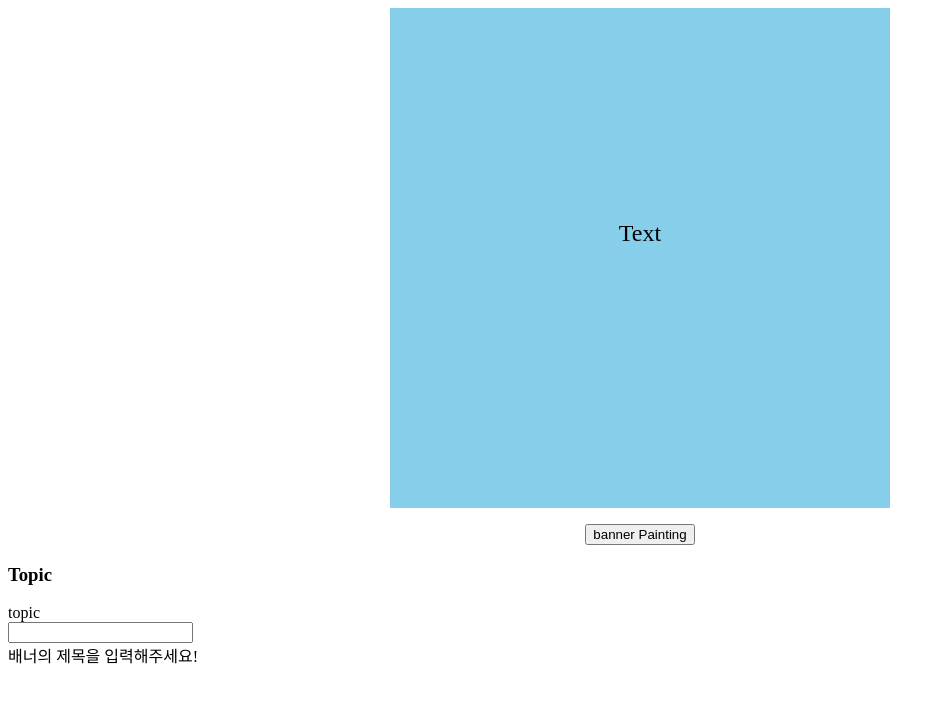
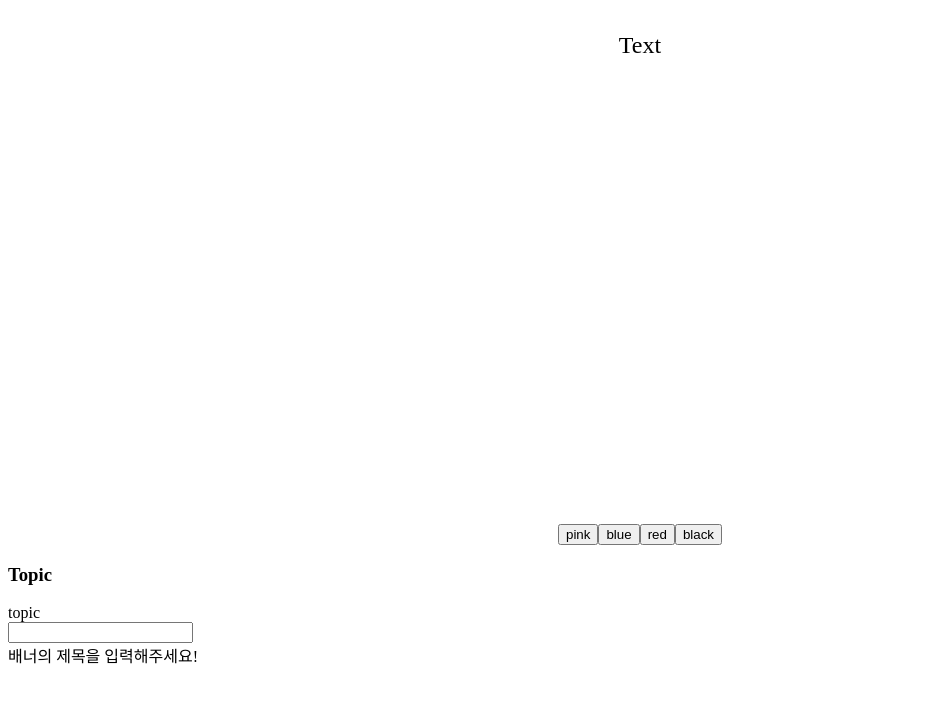
Before and after one commit to Team-Rocket-TR/iBanner, a React app: page / in a window 1280 px wide. Shown: the top 702 px of the page, without its empty margins (0-945 px from the left). Built offline with nearby package versions, Linux system fonts and the light colour scheme; the HTML template or start-up script is replaced by a standard one.

Commit message:
배너 배경색상 적용을 위한 기본작업
테스트를 위한 4개의 색상 버튼 생성

```diff
--- a/src/App.jsx
+++ b/src/App.jsx
@@ -1,13 +1,10 @@
 import React from 'react';
-
-import ColorpickerIcon from './ColorpickerIcon';
-import BannerPreview from './BannerPreview';
+import BannerContainer from './BannerContainer';
 import TopicContainer from './TopicContainer';
 
 const App = () => (
   <>
-    <BannerPreview />
-    <ColorpickerIcon />
+    <BannerContainer />
     <TopicContainer />
   </>
 );
--- /dev/null
+++ b/src/BannerContainer.jsx
@@ -0,0 +1,19 @@
+import React, { useState } from 'react';
+import BannerPreview from './BannerPreview';
+import ColorpickerIcon from './ColorpickerIcon';
+
+const BannerContainer = () => {
+  const [color, setColor] = useState('black');
+  const handleClick = (selectedColor) => {
+    setColor(selectedColor);
+  };
+
+  return (
+    <>
+      <BannerPreview color={color} />
+      <ColorpickerIcon onClick={handleClick} />
+    </>
+  );
+};
+
+export default BannerContainer;
--- a/src/ColorpickerIcon.jsx
+++ b/src/ColorpickerIcon.jsx
@@ -1,6 +1,5 @@
-import React, { useState } from 'react';
+import React from 'react';
 import styled from 'styled-components';
-import BackgroundColorpicker from './BackgroundColorpicker';
 
 const BannerPaintingBtn = styled.div`
   display: -webkit-flex;
@@ -8,30 +7,13 @@ const BannerPaintingBtn = styled.div`
   padding-top: 1rem;
 `;
 
-const ColorpickerIcon = ({ bannerBackgroundColor, colorpickerHandler }) => {
-  const [colorpicker, setColorpicker] = useState(false);
-
-  // banner painting 버튼 클릭했을 때 핸들러
-  const handleBannerColor = () => {
-    setColorpicker(!colorpicker);
-  };
-
-  const handleColorChange = (colors, event) => {
-    colorpickerHandler({ ...colors, event });
-  };
-
-  return (
-    <BannerPaintingBtn>
-      <button type="button" onClick={() => handleBannerColor()}>banner Painting</button>
-      {colorpicker && (
-        <BackgroundColorpicker
-          color={bannerBackgroundColor}
-          onChangeComplete={handleColorChange}
-          onChange={handleColorChange}
-        />
-      )}
-    </BannerPaintingBtn>
-  );
-};
+const ColorpickerIcon = ({ onClick }) => (
+  <BannerPaintingBtn>
+    <button type="button" onClick={() => onClick('pink')}>pink</button>
+    <button type="button" onClick={() => onClick('blue')}>blue</button>
+    <button type="button" onClick={() => onClick('red')}>red</button>
+    <button type="button" onClick={() => onClick('black')}>black</button>
+  </BannerPaintingBtn>
+);
 
 export default ColorpickerIcon;
--- a/src/bannerPreview.jsx
+++ b/src/bannerPreview.jsx
@@ -1,8 +1,8 @@
 import React from 'react';
 import styled from 'styled-components';
 
+// background: skyblue;
 const BannerImage = styled.div`
-    background: skyblue;
     margin-left: auto;
     margin-right: auto;
     margin-top: auto;
@@ -12,7 +12,6 @@ const BannerImage = styled.div`
     align-items: center;
 
     .bannerFont {
-        height: 90%;
         font-size: 1.5rem;
         display: flex;
         align-items: center;
@@ -20,13 +19,19 @@ const BannerImage = styled.div`
     }
 `;
 
-const BannerPreview = () => (
-  <BannerImage>
-    <div className="bannerFont">
-      <p>Text</p>
-    </div>
-  </BannerImage>
+const BannerPreview = ({ color }) => {
+  const divStyle = {
+    color: 'white',
+    background: color,
+  };
 
-);
+  return (
+    <BannerImage sytle={divStyle}>
+      <div className="bannerFont">
+        <p>Text</p>
+      </div>
+    </BannerImage>
+  );
+};
 
 export default BannerPreview;
```
